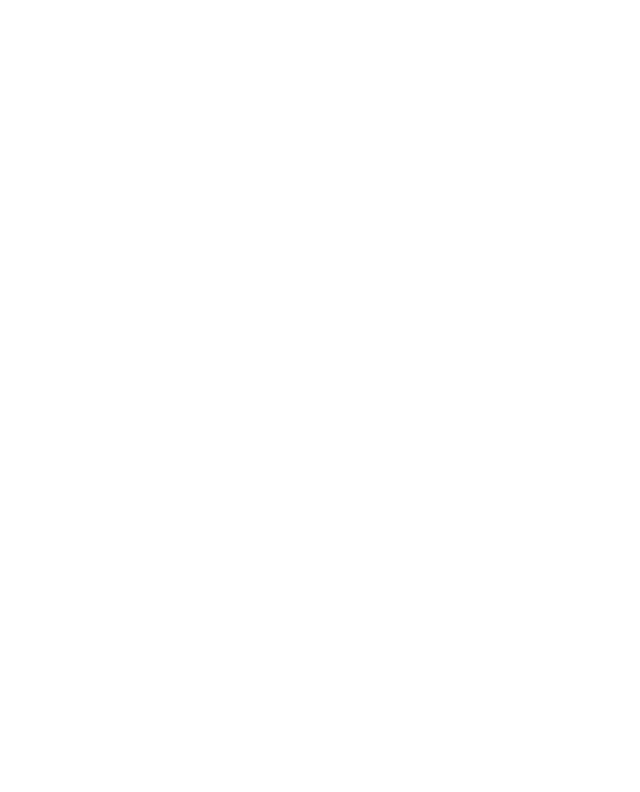
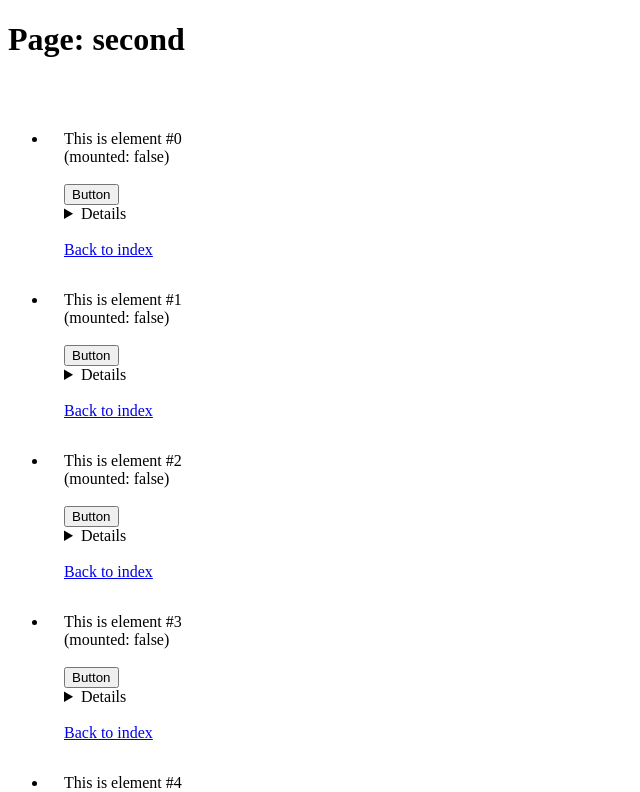
Before and after one commit to nWacky/nuxt-15239, a Nuxt app: page /page/second in a window 1280 px wide. Before the commit this address had no page. Shown: the top 792 px of the page, without its empty margins (0-640 px from the left). Built offline with nearby package versions, Linux system fonts and the light colour scheme.

Commit message:
add sync example

```diff
--- a/composables/useGetFirstData.ts
+++ b/composables/useGetFirstData.ts
@@ -23,3 +23,18 @@
     items,
   };
 };
+
+export const useGetFirstDataSynchronous = () => {
+  const items = Array.from(Array(50).keys()).map((v) => {
+    const item: FirstDataItem = {
+      id: v,
+      text: `This is element #${v}`,
+    };
+
+    return item;
+  });
+
+  return {
+    items,
+  };
+};
--- a/nuxt.config.ts
+++ b/nuxt.config.ts
@@ -11,6 +11,5 @@
     server: true,
     client: true,
   },
-
   externalVue: true,
 });
--- a/pages/index.vue
+++ b/pages/index.vue
@@ -8,6 +8,7 @@
       <br />
 
       <NuxtLink to="/page/first">Go to /page/first</NuxtLink>
+      <NuxtLink to="/page/second">Go to /page/second</NuxtLink>
     </NuxtLayout>
   </div>
 </template>
--- /dev/null
+++ b/pages/page/second.vue
@@ -0,0 +1,32 @@
+<script lang="ts" setup>
+const data = useGetFirstDataSynchronous();
+</script>
+
+<template>
+  <div>
+    <NuxtLayout name="left-column">
+      <template #left-column>
+        <div>This is a left column for the second page</div>
+      </template>
+
+      <div>
+        <h1>Page: second</h1>
+
+        <br />
+
+        <div v-if="(data?.items ?? []).length === 0">
+          <p>No data</p>
+        </div>
+        <TheList v-else :items="data?.items ?? []" />
+      </div>
+    </NuxtLayout>
+  </div>
+</template>
+
+<style scoped>
+.page {
+  max-width: 600px;
+  margin: auto;
+  padding: 1rem;
+}
+</style>
```
